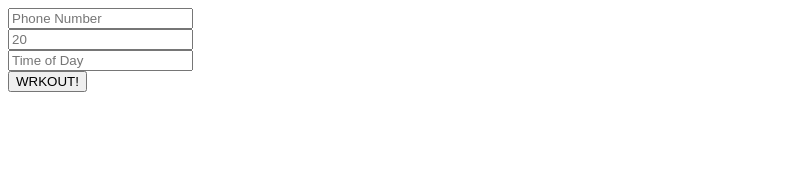
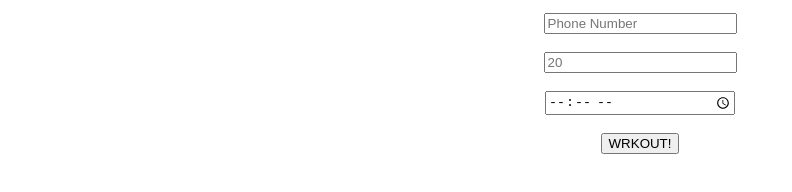
Before and after one commit to claytoneast/wrkout, a website: page app/views/index.html in a window 1280 px wide. Shown: the whole page, without its empty margins (0-792 px from the left). Drawn offline with nearby package versions, Linux system fonts and the light colour scheme; files that its build step writes are made by us from their sources.

Commit message:
adds landing page, event scheduling

```diff
--- a/app/assets/styles/styles.scss
+++ b/app/assets/styles/styles.scss
@@ -0,0 +1,20 @@
+.container {
+  display: flex;
+  flex-direction: column;
+  align-items: center;
+  align-content: center;
+  justify-content: center;
+}
+
+.form-container {
+  display: flex;
+  flex-direction: column;
+  align-items: center;
+  align-content: center;
+  justify-content: center;
+  height: 150px;
+}
+
+input {
+  width: 100%;
+}
--- a/app/models/user.js
+++ b/app/models/user.js
@@ -2,7 +2,7 @@ const mongoose = require('mongoose')
 const Schema = mongoose.Schema
 
 const userSchema = new Schema({
-  number: { type: Number, required: true, unique: true },
+  phone: { type: Number, required: true, unique: true },
   maxPushups: { type: Number, required: true },
   timeOfWorkout: { type: String, required: true },
   created_at: Date,
--- a/app/views/index.html
+++ b/app/views/index.html
@@ -6,14 +6,18 @@
     <link rel="stylesheet" href="styles.css">
   </head>
   <body>
+    <div class="container">
         <form method="POST" action="/workout">
-      <input type="number" name="number" value="" placeholder="Phone Number">
+          <div class="form-container">
+            <input type="text" name="phone" value="" placeholder="Phone Number">
             <br>
-      <input type="number" name="maxPushups" placeholder="20">
+            <input type="number" name="maxPushups" placeholder="20" min="1" max="150">
             <br>
-      <input type="text" name="timeOfWorkout" placeholder="Time of Day">
+            <input type="time" name="timeOfWorkout" placeholder="Time of Day">
             <br>
             <button type="submit">WRKOUT!</button>
+          </div>
         </form>
+    </div>
   </body>
 </html>
--- a/package.json
+++ b/package.json
@@ -6,7 +6,8 @@
   "scripts": {
     "test": "echo \"Error: no test specified\" && exit 1",
     "dev": "nodemon app.js",
-    "debug": "node-debug -b=0 -cli --no-preload app.js"
+    "debug": "node-debug -b=0 -cli --no-preload app.js",
+    "clean": "mongo wrkoutDev --eval 'db.dropDatabase();'"
   },
   "author": "",
   "license": "ISC",
```
Also changed, not shown: app.js (+63 -4 lines), app/public/styles.css, readme.md. Lines whose indentation alone changed are shown as unchanged.
